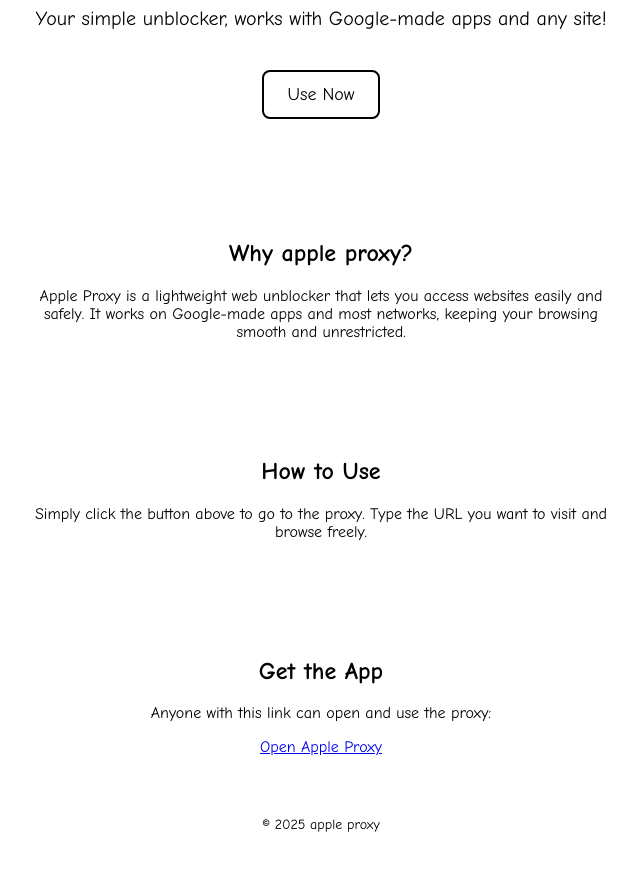
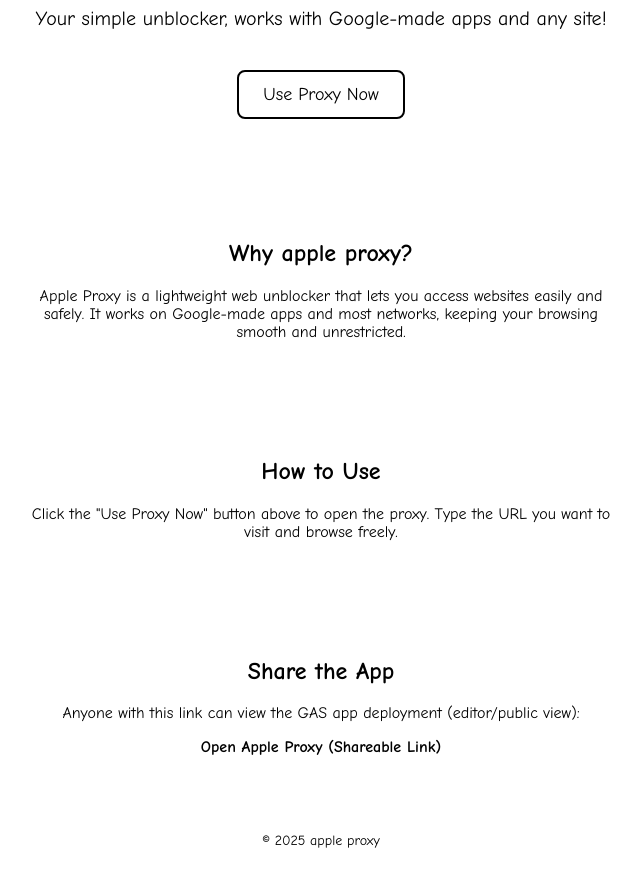
Before and after one commit to bananaubg/appleproxy, a plain HTML site: page index.html in a window 1280 px wide. Shown: the part 118-987 px from the top of the page, without its empty margins (319-960 px from the left). Drawn offline with Linux system fonts and the light colour scheme.

Commit message:
Update index.html

```diff
--- a/index.html
+++ b/index.html
@@ -49,7 +49,8 @@ button:hover {
 }
 a.proxy-link {
   text-decoration: none;
-  color: inherit;
+  color: #000;
+  font-weight: bold;
 }
 footer {
   text-align: center;
@@ -64,7 +65,9 @@ footer {
 <header>
   <h1>apple proxy</h1>
   <p>Your simple unblocker, works with Google-made apps and any site!</p>
-  <a href="https://script.google.com/macros/s/AKfycbzsirrZJA-UALPtWeRqfc-DKtCRAiMvYyFkyhJxtF3pWbbYia_98tnAFhTOFcp-X-mi/exec" target="_blank"><button>Use Now</button></a>
+  <a href="https://script.google.com/macros/s/AKfycbzsirrZJA-UALPtWeRqfc-DKtCRAiMvYyFkyhJxtF3pWbbYia_98tnAFhTOFcp-X-mi/exec" target="_blank">
+    <button>Use Proxy Now</button>
+  </a>
 </header>
 
 <section>
@@ -74,13 +77,13 @@ footer {
 
 <section>
   <h2>How to Use</h2>
-  <p>Simply click the button above to go to the proxy. Type the URL you want to visit and browse freely.</p>
+  <p>Click the "Use Proxy Now" button above to open the proxy. Type the URL you want to visit and browse freely.</p>
 </section>
 
 <section>
-  <h2>Get the App</h2>
-  <p>Anyone with this link can open and use the proxy:</p>
-  <a href="https://script.google.com/macros/s/AKfycbzsirrZJA-UALPtWeRqfc-DKtCRAiMvYyFkyhJxtF3pWbbYia_98tnAFhTOFcp-X-mi/exec" target="_blank">Open Apple Proxy</a>
+  <h2>Share the App</h2>
+  <p>Anyone with this link can view the GAS app deployment (editor/public view):</p>
+  <p><a class="proxy-link" href="https://script.google.com/d/19Ka9DOiMev9ingrMhSF1FadJsUH04sZvH-d5DHF_fnL22kJiZLMJJmPX/edit?usp=sharing" target="_blank">Open Apple Proxy (Shareable Link)</a></p>
 </section>
 
 <footer>
```
